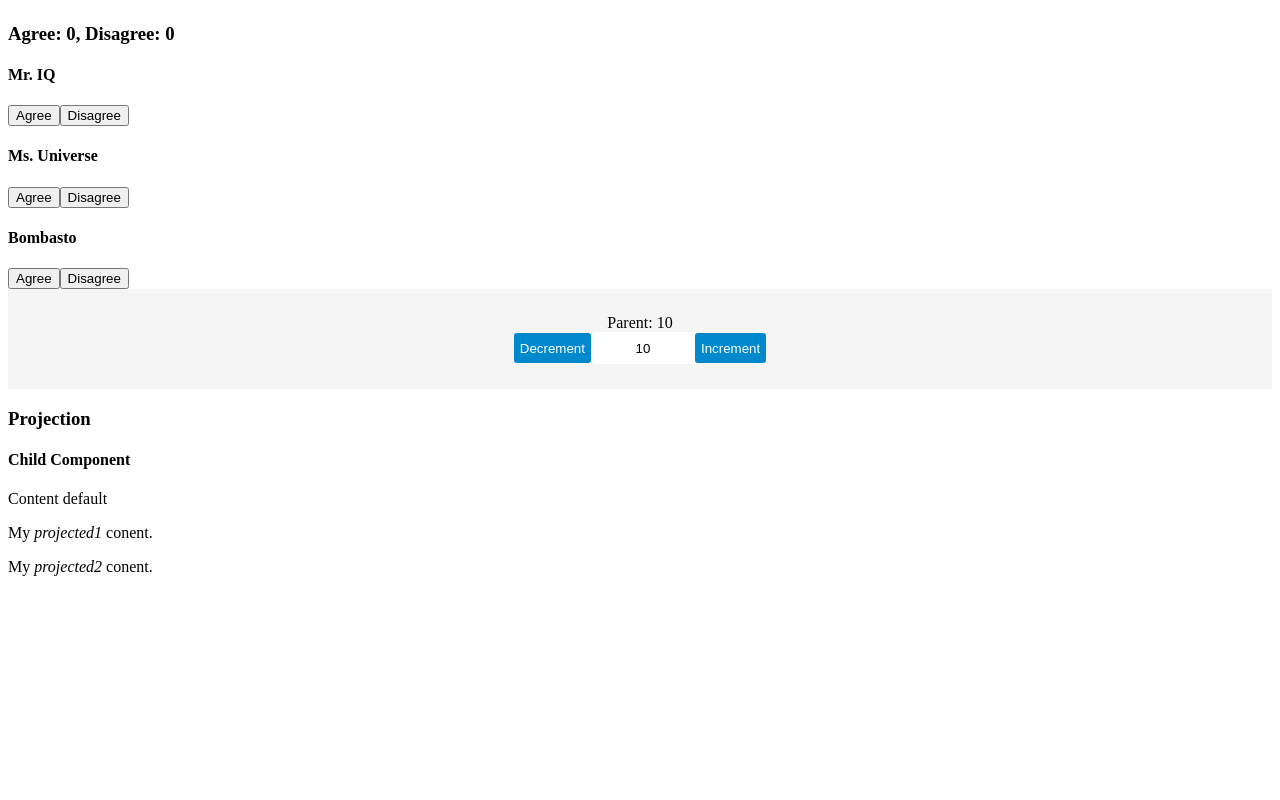
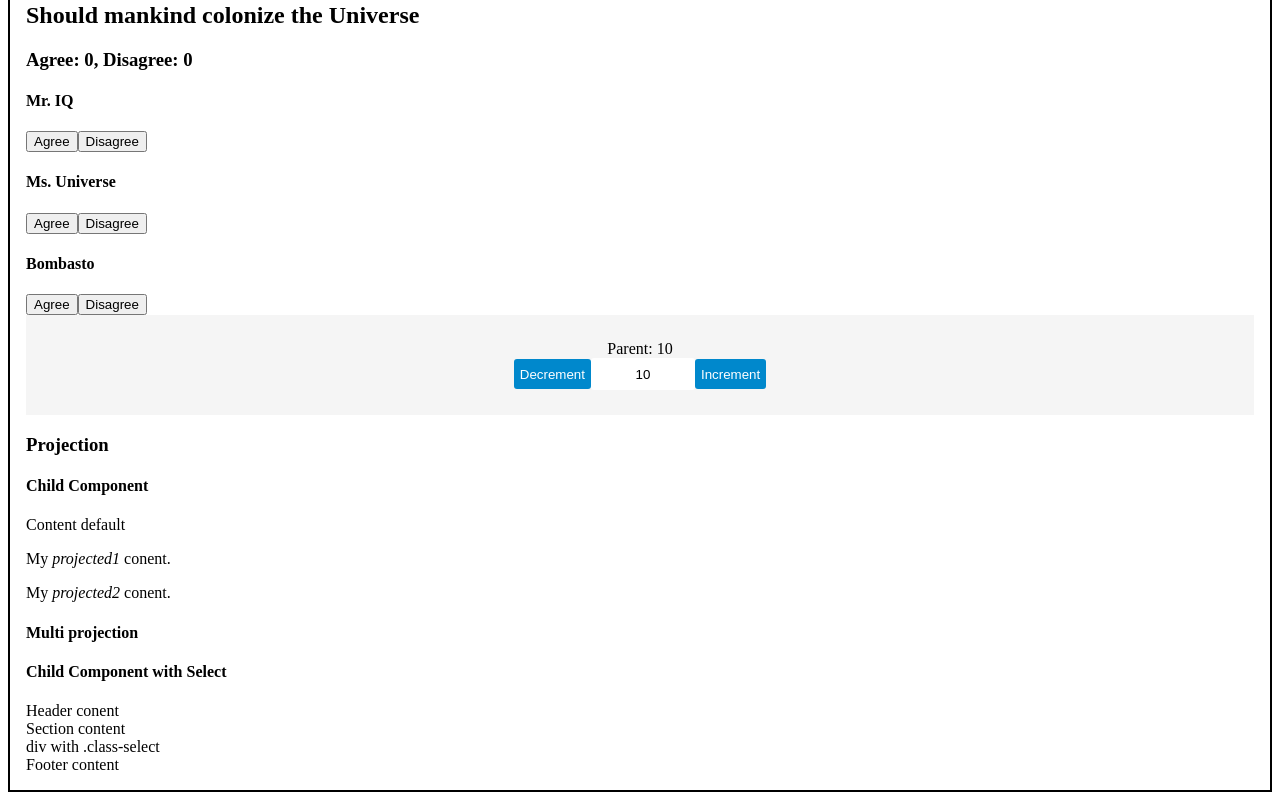
Before and after one commit to lethioanh/angular-stud, an Angular app: page / in a window 1280 px wide. Shown: the part 881-1681 px from the top of the page. Before the commit the page ends 1473 px from the top, so only its background shows below. Built offline with nearby package versions, Linux system fonts and the light colour scheme.

Commit message:
multi projection

```diff
--- a/src/app/app.component.html
+++ b/src/app/app.component.html
@@ -1,3 +1,4 @@
+<div style="border: 2px solid black; padding: 1rem;">
   <div>
     <rio-hello name="World "></rio-hello>
     <rio-hello [name]="helloName "></rio-hello>
@@ -39,3 +40,14 @@
     <p>My <i>projected1</i> conent.</p>
     <p>My <i>projected2</i> conent.</p>
   </app-child>
+
+  <h4>Multi projection</h4>
+  <app-child-select>
+    <section> Section content</section>
+    <div class="class-select">
+      div with .class-select
+    </div>
+    <footer> Footer content</footer>
+    <header> Header conent</header>
+  </app-child-select>
+</div>
--- a/src/app/app.module.ts
+++ b/src/app/app.module.ts
@@ -14,12 +14,14 @@ import { VoteTakerComponent } from './votetaker.component';
 import { OanhCounterComponent } from './oanh-counter.component';
 import { OanhCounterChildComponent} from './oanh-counter-child.component';
 import { ChildComponent } from './child.component';
+import { ChildSelectComponent } from './child-select.component'
 
 
 let directs: any[] = [
   AppComponent,
   HelloComponent,
   ChildComponent,
+  ChildSelectComponent,
   CounterComponent,
   Counter2Component,
   NameParentComponent,
--- /dev/null
+++ b/src/app/child-select.component.html
@@ -0,0 +1,15 @@
+<div style="...">
+  <h4>Child Component with Select </h4>
+  <div style="">
+    <ng-content select="header"></ng-content>
+  </div>
+  <div style="">
+    <ng-content select="section"></ng-content>
+  </div>
+  <div style="">
+    <ng-content select=".class-select"></ng-content>
+  </div>
+  <div style="">
+    <ng-content select="footer"></ng-content>
+  </div>
+</div>
```
Also changed, not shown: src/app/child-select.component.ts (added, +10 -0 lines). Lines whose indentation alone changed are shown as unchanged.
